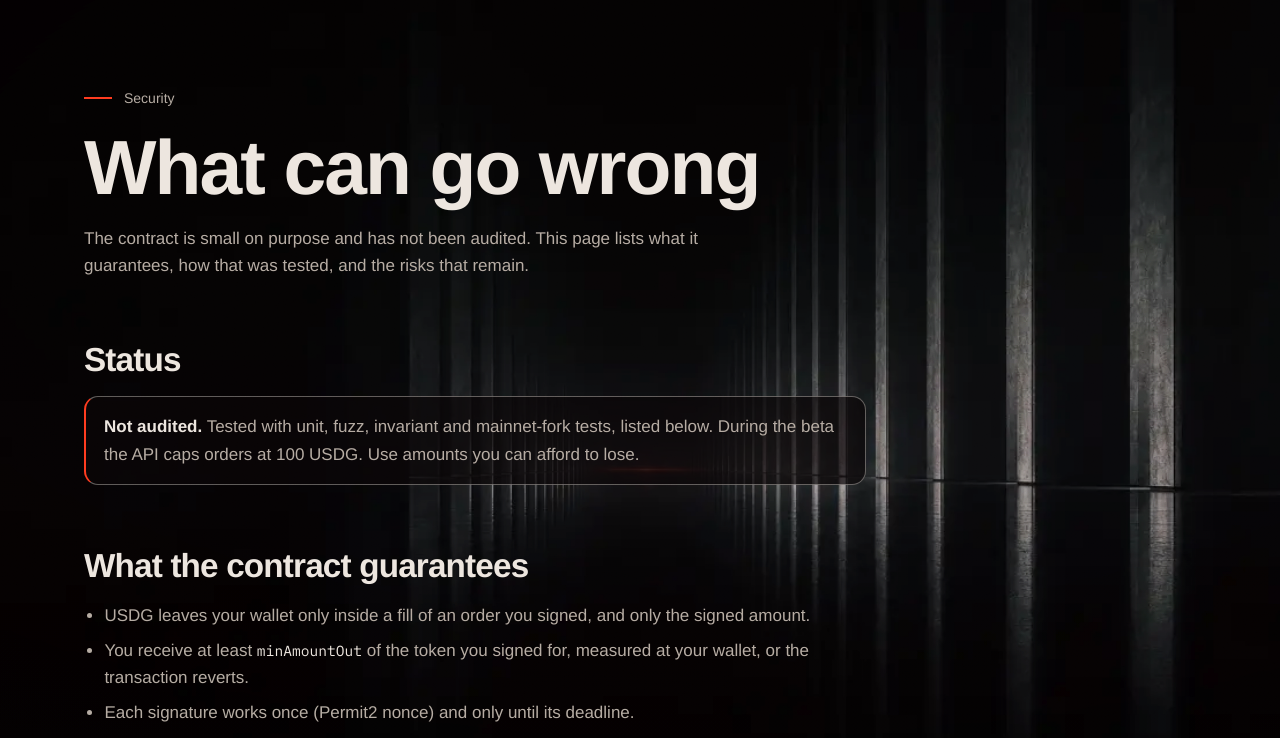
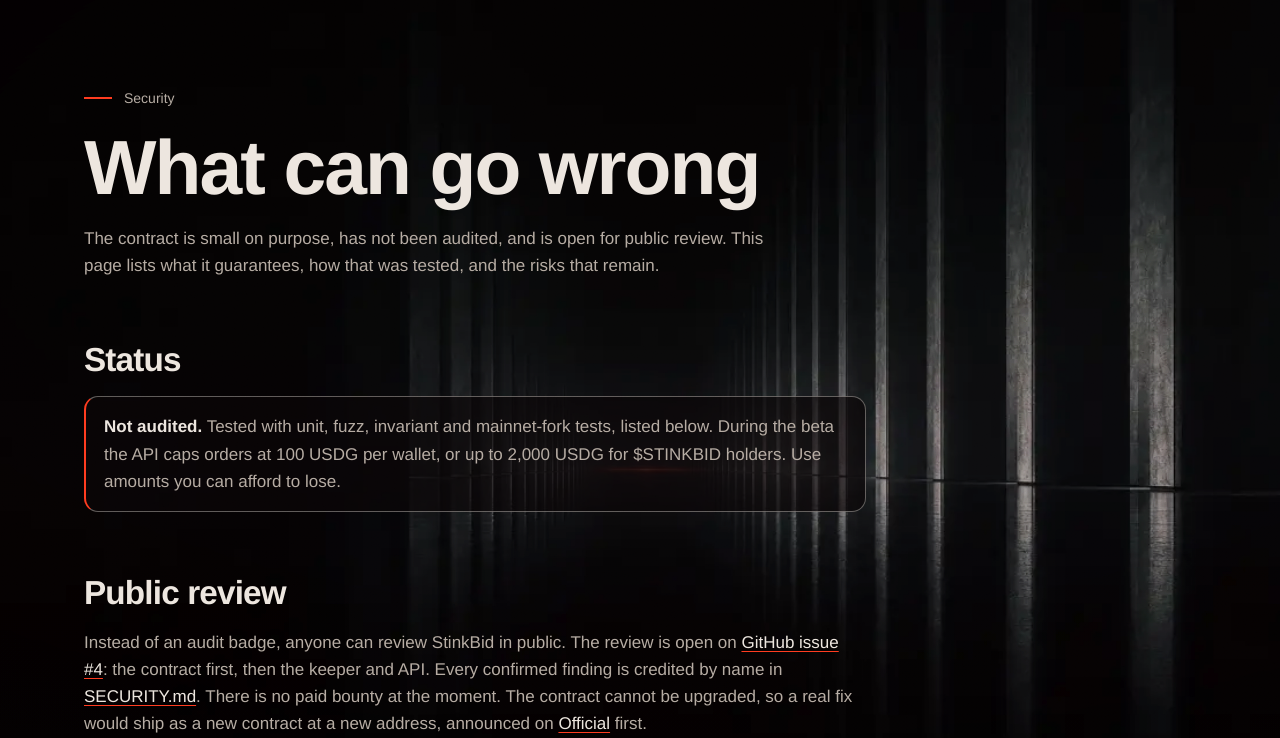
Before and after one commit to stinkbid/stinkbid, a website built with Vite: page security.html in a window 1280 px wide. Shown: the part 61-799 px from the top of the page. Built offline with nearby package versions, Linux system fonts and the light colour scheme.

Commit message:
Open a public review of the contract and keeper
StinkBid has not been audited. SECURITY.md and /security now point reviewers
to issue #4: scope (StinkBid.sol first, then worker/), what we most want to
know, private reporting for anything that could move funds, and credit for
every confirmed finding. Also states the holder order caps.

```diff
--- a/security.html
+++ b/security.html
@@ -37,11 +37,14 @@
         <div class="page-head">
           <p class="kicker"><span class="tick" aria-hidden="true"></span>Security</p>
           <h1 id="s-title">What can go wrong</h1>
-          <p>The contract is small on purpose and has not been audited. This page lists what it guarantees, how that was tested, and the risks that remain.</p>
+          <p>The contract is small on purpose, has not been audited, and is open for public review. This page lists what it guarantees, how that was tested, and the risks that remain.</p>
         </div>
         <div class="prose">
           <h2>Status</h2>
-          <p class="notice"><strong>Not audited.</strong> Tested with unit, fuzz, invariant and mainnet-fork tests, listed below. During the beta the API caps orders at 100 USDG. Use amounts you can afford to lose.</p>
+          <p class="notice"><strong>Not audited.</strong> Tested with unit, fuzz, invariant and mainnet-fork tests, listed below. During the beta the API caps orders at 100 USDG per wallet, or up to 2,000 USDG for $STINKBID holders. Use amounts you can afford to lose.</p>
+
+          <h2 id="review">Public review</h2>
+          <p>Instead of an audit badge, anyone can review StinkBid in public. The review is open on <a href="https://github.com/stinkbid/stinkbid/issues/4">GitHub issue #4</a>: the contract first, then the keeper and API. Every confirmed finding is credited by name in <a href="https://github.com/stinkbid/stinkbid/blob/main/SECURITY.md#public-review">SECURITY.md</a>. There is no paid bounty at the moment. The contract cannot be upgraded, so a real fix would ship as a new contract at a new address, announced on <a href="/official">Official</a> first.</p>
 
           <h2>What the contract guarantees</h2>
           <ul>
```
Also changed, not shown: SECURITY.md (+14 -1 lines), _pages/security.body.html (+5 -2 lines).
